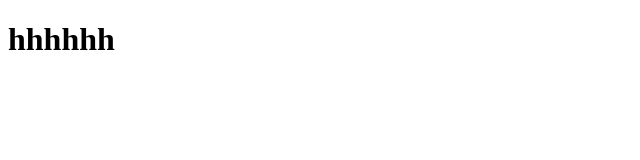
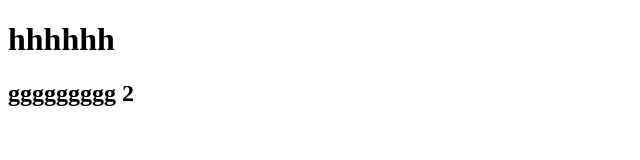
Before and after one commit to jnl-pr/test1, a plain HTML site: page index.html in a window 1280 px wide. Shown: the whole page, without its empty margins (0-640 px from the left). Drawn offline with Linux system fonts and the light colour scheme.

```diff
--- a/index.html
+++ b/index.html
@@ -8,5 +8,6 @@
 </head>
 <body>
     <h1>hhhhhh</h1>
+    <h2>ggggggggg 2</h2>
 </body>
 </html>
```
